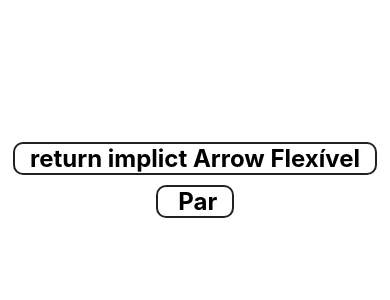
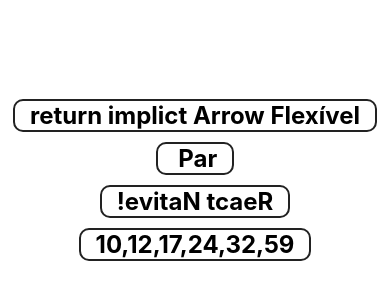
Before and after one commit to valterleonardo/Aprendendo-React-Native, a React Native app in the folder exercicio1/: screen / in a window 390 px wide. Shown: the part 242-542 px from the top of the page. Built offline with nearby package versions, Linux system fonts and the light colour scheme.

Commit message:
modulo import export + megasena

```diff
--- a/exercicio1/src/App.js
+++ b/exercicio1/src/App.js
@@ -2,6 +2,7 @@
 import {View, StyleSheet} from 'react-native';
 import Simples from './componentes/Simples';
 import ParImpar from './componentes/ParImpar';
+import Inverter, {MegaSena} from './componentes/Multi';
 
 export default class App extends Component {
   render() {
@@ -9,6 +10,8 @@
       <View style={styles.container}>
         <Simples texto="Flexível" />
         <ParImpar numero={12} />
+        <Inverter texto="React Native!" />
+        <MegaSena />
       </View>
     );
   }
--- /dev/null
+++ b/exercicio1/src/componentes/Multi.js
@@ -0,0 +1,30 @@
+import React from 'react';
+import {Text} from 'react-native';
+import Padrao from '../estilo/Padrao';
+
+const Inverter = props => {
+  const inv = props.texto
+    .split('')
+    .reverse()
+    .join('');
+  return <Text style={Padrao.ex}>{inv}</Text>;
+};
+
+const MegaSena = props => {
+  const [min, max] = [1, 60];
+  const numeros = Array(props.numeros || 6).fill(0);
+
+  for (let i = 0; i < numeros.length; i++) {
+    let novo = 0;
+    while (numeros.includes(novo)) {
+      novo = Math.floor(Math.random() * (max - min + 1)) + min;
+    }
+    numeros[i] = novo;
+  }
+
+  numeros.sort((a, b) => a - b);
+  return <Text style={Padrao.ex}>{numeros.join(',')}</Text>;
+};
+
+export default Inverter;
+export {Inverter, MegaSena};
```
